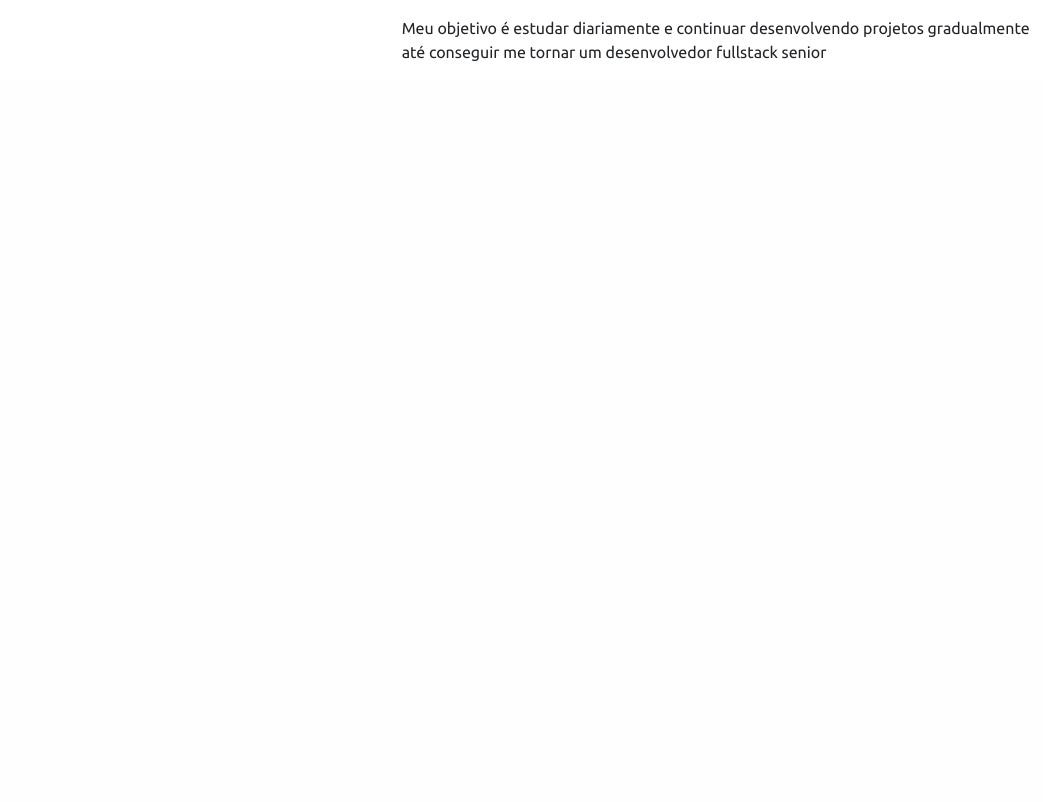
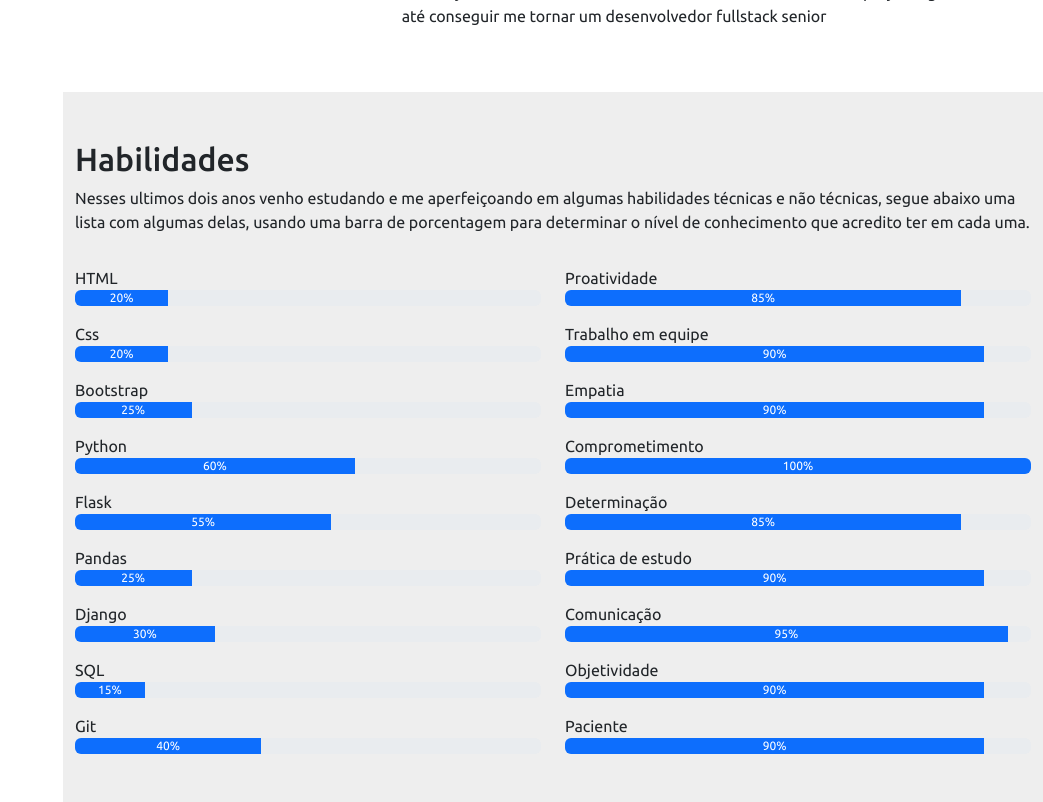
Before and after one commit to LeonardoBaptista-dev/site-pessoal, a Flask app: page / in a window 1280 px wide. Shown: the part 1543-2345 px from the top of the page, without its empty margins (237-1280 px from the left). Before the commit the page ends 1604 px from the top, so only its background shows below. Run offline with Flask 2, Linux system fonts and the light colour scheme; some libraries are stand-ins or nearby versions.

Commit message:
seção sobre e habilidades

```diff
--- a/static/script.js
+++ b/static/script.js
@@ -9,3 +9,16 @@ menuMobile.addEventListener("click", () => {
     : menuMobile.classList.replace("bi-x", "bi-list")
   body.classList.toggle("menu-nav-active")
 });
+
+/* Fecha o menu quando clica em algum intem e muda o icone para list*/
+
+const navItem = document.querySelectorAll('.nav-item')
+
+navItem.forEach(item=> {
+  item.addEventListener("click", () => {
+    if (body.classList.contains("menu-nav-active")) {
+      body.classList.remove("menu-nav-active")
+      menuMobile.classList.replace("bi-x", "bi-list")
+    }
+  })
+})
--- a/static/style.css
+++ b/static/style.css
@@ -95,7 +95,7 @@ background: #b3b4b4;
 
 }
 section#inicio {
-    background-image: url("./img/6.jpeg");
+    background-image: url("./img/2.jpeg");
     background-repeat: no-repeat;
     background-size: cover;
     background-attachment: fixed;
@@ -106,7 +106,7 @@ section#inicio {
 
 section#inicio h2{
     font-size: 5rem;
-    margin-left: 50px;
+    margin-left: 30px;
 }
 
 section#inicio span#subtitle {
@@ -177,6 +177,9 @@ i.menu-mobile {
   }
 }
 
+
+
+
 *::-webkit-scrollbar {
     width: 10px;               /* width of the entire scrollbar */
   }
@@ -190,3 +193,7 @@ i.menu-mobile {
   *::-webkit-scrollbar-thumb {
     background-color: #464646;    /* color of the scroll thumb */
   }
+
+  .section-bg{
+    background-color: #eeeeee;
+  }
--- a/templates/index.html
+++ b/templates/index.html
@@ -39,16 +39,15 @@
         <nav id='navbar' class="nav-menu">
             <ul class="nav flex-column">
                 <li class="nav-item">
-                  <a class="nav-link active" aria-current="page" href="#main"><i class="bi bi-house" aria-current="true"></i> Inicio</a>
+                  <a class="nav-link active" aria-current="page" href="#inicio"><i class="bi bi-house" aria-current="true"></i> Inicio</a>
                 </li>
                 <li class="nav-item">
                   <a class="nav-link" href="#sobre"><i class="bi bi-person"></i> Sobre</a>
                 </li>
                 <li class="nav-item">
-                  <a class="nav-link" href="#"><i class="bi bi-list-check"></i> Habilidades</a>
+                  <a class="nav-link" href="#habilidades"><i class="bi bi-list-check"></i> Habilidades</a>
                 </li>
-                <li class="nav-item">
-                  <a class="nav-link" href="#"> <i class="bi bi-file-earmark"></i> Currículo</a>
+
                 </li>
                 <li class="nav-item">
                   <a class="nav-link" href="#"><i class="bi bi-collection"></i> Portifólio</a>
@@ -76,7 +75,7 @@
         <div class="col-md-7 d-flex justify-content-end align-items-end">
           <div id="arraste" class="d-flex align-items-center">
             <i class="bi bi-arrow-down text-white pe-2 fs-2" aria-hidden="true"></i>
-            <a href="">Arraste para mais</a>
+            <a href="#sobre">Arraste para mais</a>
           </div>
         </div>
 
@@ -104,11 +103,11 @@
           </div>
           <div class="col-md-8">
             <h3>Desenvolvedor Python</h3>
-            <p>Atualmente trabalho desenvolvendo projetos pessoais, como sistemas web, scripts e sites.</p>
+            <p>Atualmente trabalho desenvolvendo projetos pessoais, como sistemas web, scripts de automação e sites.</p>
 
-            <div class="row mt-3 mb-3">
+            <div class="row mt-3 mb-3" >
               <div class="col-md-6">
-                <ul class="list-group list-group-flush fs-5">
+                <ul class="list-group list-group-flush fs-7">
                   <li class="list-group-item">
                     Niver: <span class="fw-lighter">21 de maio de 1987</span>
                   </li>
@@ -126,9 +125,9 @@
 
               </div>
               <div class="col-md-6">
-                <ul class="list-group list-group-flush fs-5">
+                <ul class="list-group list-group-flush fs-7">
                   <li class="list-group-item">
-                    Hobby: <span class="fw-lighter">Violão</span>
+                    Hobby: <span class="fw-lighter">Violão, esportes na natureza e cozinhar</span>
                   </li>
                   <li class="list-group-item">
                     Site: <a href="https://www.leobaptistadev.com.br"></a>
@@ -152,7 +151,131 @@
 
       </section>
 
-      </h1>
+      <section class="mt-5 section-bg" id="habilidades">
+
+        <div class="container pb-5">
+          <h2 class="pt-5">Habilidades</h2>
+          <p> Nesses ultimos dois anos venho estudando e me aperfeiçoando em algumas habilidades técnicas e não técnicas,
+             segue abaixo uma lista com algumas delas, usando uma barra de porcentagem para determinar o nível de conhecimento que acredito ter em cada uma.
+          </p>
+
+          <div class="row">
+            <div class="col-md-6">
+
+              <p class="mt-3 mb-0">HTML</p>
+              <div class="progress">
+                <div class="progress-bar" role="progressbar" style="width: 20%;" aria-valuenow="20" aria-valuemin="0" aria-valuemax="100">20%</div>
+              </div>
+
+              <p class="mt-3 mb-0">Css</p>
+              <div class="progress">
+                <div class="progress-bar" role="progressbar" style="width: 20%;" aria-valuenow="20" aria-valuemin="0" aria-valuemax="100">20%</div>
+              </div>
+
+              <p class="mt-3 mb-0">Bootstrap</p>
+              <div class="progress">
+                <div class="progress-bar" role="progressbar" style="width: 25%;" aria-valuenow="25" aria-valuemin="0" aria-valuemax="100">25%</div>
+              </div>
+
+              <p class="mt-3 mb-0">Python</p>
+              <div class="progress">
+                <div class="progress-bar" role="progressbar" style="width: 60%;" aria-valuenow="60" aria-valuemin="0" aria-valuemax="100">60%</div>
+              </div>
+
+              <p class="mt-3 mb-0">Flask</p>
+              <div class="progress">
+                <div class="progress-bar" role="progressbar" style="width: 55%;" aria-valuenow="55" aria-valuemin="0" aria-valuemax="100">55%</div>
+              </div>
+
+              <p class="mt-3 mb-0">Pandas</p>
+              <div class="progress">
+                <div class="progress-bar" role="progressbar" style="width: 25%;" aria-valuenow="25" aria-valuemin="0" aria-valuemax="100">25%</div>
+              </div>
+
+              <p class="mt-3 mb-0">Django</p>
+              <div class="progress">
+                <div class="progress-bar" role="progressbar" style="width: 30%;" aria-valuenow="30" aria-valuemin="0" aria-valuemax="100">30%</div>
+              </div>
+
+              <p class="mt-3 mb-0">SQL</p>
+              <div class="progress">
+                <div class="progress-bar" role="progressbar" style="width: 15%;" aria-valuenow="15" aria-valuemin="0" aria-valuemax="100">15%</div>
+              </div>
+
+              <p class="mt-3 mb-0">Git</p>
+              <div class="progress">
+                <div class="progress-bar" role="progressbar" style="width: 40%;" aria-valuenow="40" aria-valuemin="0" aria-valuemax="100">40%</div>
+              </div>
+
+            </div>
+
+            <div class="col-md-6">
+
+
+
+              <p class="mt-3 mb-0">Proatividade</p>
+              <div class="progress">
+                <div class="progress-bar" role="progressbar" style="width: 85%;" aria-valuenow="85" aria-valuemin="0" aria-valuemax="100">85%</div>
+              </div>
+
+              <p class="mt-3 mb-0">Trabalho em equipe</p>
+              <div class="progress">
+                <div class="progress-bar" role="progressbar" style="width: 90%;" aria-valuenow="90" aria-valuemin="0" aria-valuemax="100">90%</div>
+              </div>
+
+              <p class="mt-3 mb-0">Empatia</p>
+              <div class="progress">
+                <div class="progress-bar" role="progressbar" style="width: 90%;" aria-valuenow="90" aria-valuemin="0" aria-valuemax="100">90%</div>
+              </div>
+
+              <p class="mt-3 mb-0">Comprometimento</p>
+              <div class="progress">
+                <div class="progress-bar" role="progressbar" style="width: 100%;" aria-valuenow="100" aria-valuemin="0" aria-valuemax="100">100%</div>
+              </div>
+
+              <p class="mt-3 mb-0">Determinação</p>
+              <div class="progress">
+                <div class="progress-bar" role="progressbar" style="width: 85%;" aria-valuenow="85" aria-valuemin="0" aria-valuemax="100">85%</div>
+              </div>
+
+              <p class="mt-3 mb-0">Prática de estudo</p>
+              <div class="progress">
+                <div class="progress-bar" role="progressbar" style="width: 90%;" aria-valuenow="90" aria-valuemin="0" aria-valuemax="100">90%</div>
+              </div>
+
+              <p class="mt-3 mb-0">Comunicação</p>
+              <div class="progress">
+                <div class="progress-bar" role="progressbar" style="width: 95%;" aria-valuenow="95" aria-valuemin="0" aria-valuemax="100">95%</div>
+              </div>
+
+              <p class="mt-3 mb-0">Objetividade</p>
+              <div class="progress">
+                <div class="progress-bar" role="progressbar" style="width: 90%;" aria-valuenow="90" aria-valuemin="0" aria-valuemax="100">90%</div>
+              </div>
+
+              <p class="mt-3 mb-0">Paciente</p>
+              <div class="progress">
+                <div class="progress-bar" role="progressbar" style="width: 90%;" aria-valuenow="90" aria-valuemin="0" aria-valuemax="100">90%</div>
+              </div>
+
+
+            </div>
+
+
+
+          </div>
+
+
+
+
+        </div>
+
+
+      </section>
+
+
+
+
 
     </main>
 
```
Also changed, not shown: 1 other file.
